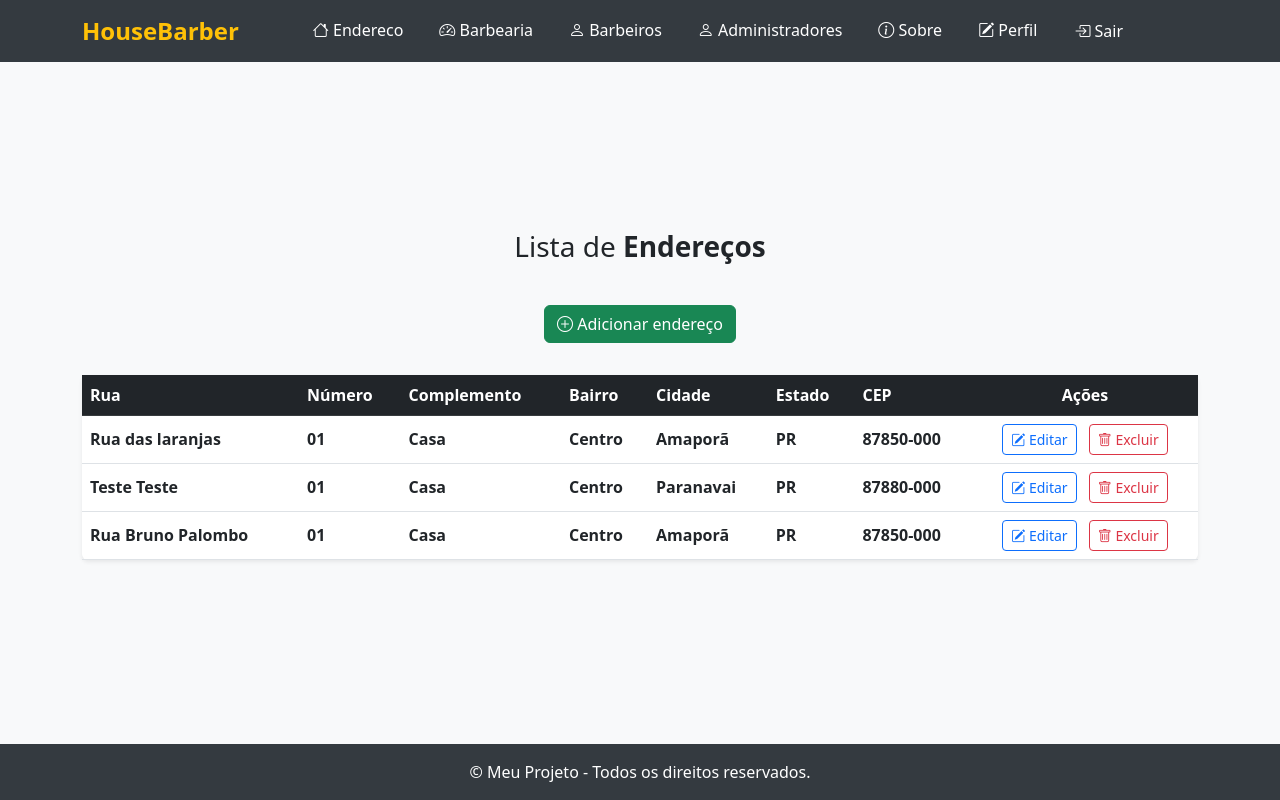
After one commit to JoileJr/meMataDeUmaVez, a Django app: page /listar/endereco/ in a window 1280 px wide. The commit adds this page. Run offline with Django 5.2, Linux system fonts and the light colour scheme; a user stored in the database is signed in; data comes from the database, SQL or seed files in the repository; both versions use the stored data as it was after the commit; some libraries are stand-ins or nearby versions.

Commit message:
crud endereco

```diff
--- a/cadastros/templates/cadastros/form.html
+++ b/cadastros/templates/cadastros/form.html
@@ -30,6 +30,8 @@
 
         $("#id_cpf").mask("000.000.000-00");
         $("#id_cnpj").mask("00.000.000/0000-00");
+        $("#id_cep").mask("00000-000");
+        $("#id_estado").mask("AA");
         var SPMaskBehavior = function (val) {
             return val.replace(/\D/g, '').length === 11 ? '(00) 0 0000-0000' : '(00) 0000-00009';
         },
--- /dev/null
+++ b/cadastros/templates/listas/endereco.html
@@ -0,0 +1,58 @@
+{% extends "paginas/modelo.html" %}
+
+{% block conteudo %}
+<h3>
+    Lista de <b>Endereços</b>
+</h3>
+
+<hr>
+
+<div class="d-flex justify-content-center mb-3">
+    <a class="btn btn-success mb-3" href="{% url 'cadastrar-endereco' %}">
+        <i class="bi bi-plus-circle"></i> Adicionar endereço
+    </a>
+</div>
+
+<table class="table table-hover align-middle shadow-sm rounded bg-white">
+    <thead class="table-dark">
+        <tr>
+            <th scope="col">Rua</th>
+            <th scope="col">Número</th>
+            <th scope="col">Complemento</th>
+            <th scope="col">Bairro</th>
+            <th scope="col">Cidade</th>
+            <th scope="col">Estado</th>
+            <th scope="col">CEP</th>
+            <th scope="col" class="text-center">Ações</th>
+        </tr>
+    </thead>
+    <tbody>
+        {% for object in object_list %}
+            <tr>
+                <td class="fw-semibold">{{ object.rua }}</td>
+                <td class="fw-semibold">{{ object.numero }}</td>
+                <td class="fw-semibold">{{ object.complemento }}</td>
+                <td class="fw-semibold">{{ object.bairro }}</td>
+                <td class="fw-semibold">{{ object.cidade }}</td>
+                <td class="fw-semibold">{{ object.estado }}</td>
+                <td class="fw-semibold">{{ object.cep }}</td>
+                <td class="text-center">
+                    <a class="btn btn-outline-primary btn-sm me-2" href="{% url 'editar-endereco' object.pk %}">
+                        <i class="bi bi-pencil-square"></i> Editar
+                    </a>
+                    <a class="btn btn-outline-danger btn-sm" href="{% url 'excluir-endereco' object.pk %}">
+                        <i class="bi bi-trash"></i> Excluir
+                    </a>
+                </td>
+            </tr>
+        {% empty %}
+            <tr>
+                <td colspan="8" class="text-center text-muted py-4">
+                    <i class="bi bi-exclamation-circle"></i> Nenhum endereço encontrado.
+                </td>
+            </tr>
+        {% endfor %}
+    </tbody>
+</table>
+
+{% endblock %}
--- a/cadastros/urls.py
+++ b/cadastros/urls.py
@@ -2,16 +2,17 @@ from django.urls import path
 
 from .views import EnderecoCreateView, BarbeariaCreateView, BarbeariaUpdateView, EnderecoUpdateView, EnderecoDeleteView, BarbeariaDeleteView, BarbeariaListView
 from .views import AdministradorCreateView, AdministradorUpdateView, AdministradorDeleteView, AdministradorListView
-from .views import BarbeiroCreateView, BarbeiroUpdateView, BarbeiroDeleteView, BarbeiroListView
+from .views import BarbeiroCreateView, BarbeiroUpdateView, BarbeiroDeleteView, BarbeiroListView, EnderecoListView
 
 urlpatterns = [
     path('cadastrar/endereco/', EnderecoCreateView.as_view(), name='cadastrar-endereco'),
     path('editar/endereco/<int:pk>/', EnderecoUpdateView.as_view(), name='editar-endereco'),
+    path('listar/endereco/', EnderecoListView.as_view(), name='endereco-lista' ),
+    path('excluir/endereco/<int:pk>/', EnderecoDeleteView.as_view(), name='excluir-endereco'),
+
     path('excluir/barbearia/<int:pk>/', BarbeariaDeleteView.as_view(), name='excluir-barbearia'),
-
     path('cadastrar/barbearia/', BarbeariaCreateView.as_view(), name='cadastrar-barbearia'),
     path('editar/barbearia/<int:pk>/', BarbeariaUpdateView.as_view(), name='editar-barbearia'),
-    path('excluir/endereco/<int:pk>/', EnderecoDeleteView.as_view(), name='excluir-endereco'),
     path('listar/barbearias/', BarbeariaListView.as_view(), name='barbearia-lista' ),
 
     path('cadastrar/administrador/', AdministradorCreateView.as_view(), name='cadastrar-admin'),
--- a/cadastros/views.py
+++ b/cadastros/views.py
@@ -8,9 +8,17 @@ from django.contrib.auth.mixins import LoginRequiredMixin
 from braces.views import GroupRequiredMixin
 
 ## Create views ##
+class EnderecoListView(LoginRequiredMixin, ListView):
+    login_url = reverse_lazy('endereco-lista')
+    model = Endereco
+    template_name = 'listas/endereco.html'
+    context_object_name = 'enderecos'
+
+    def get_queryset(self):
+        return Endereco.objects.filter(usuario=self.request.user)
 
 class EnderecoCreateView(LoginRequiredMixin, CreateView):
-    login_url = reverse_lazy('login')
+    login_url = reverse_lazy('endereco-lista')
     model = Endereco
     fields = ['rua', 'numero', 'complemento', 'bairro', 'cidade', 'estado', 'cep']
     template_name = 'cadastros/form.html'
@@ -25,7 +33,7 @@ class EnderecoCreateView(LoginRequiredMixin, CreateView):
         return url_sucesso
 
 class EnderecoUpdateView(LoginRequiredMixin, UpdateView):
-    login_url = reverse_lazy('login')
+    login_url = reverse_lazy('endereco-lista')
     model = Endereco
     fields = ['rua', 'numero', 'complemento', 'bairro', 'cidade', 'estado', 'cep']
     template_name = 'cadastros/form.html'
--- a/paginas/templates/paginas/modelo.html
+++ b/paginas/templates/paginas/modelo.html
@@ -60,7 +60,7 @@
           <ul class="navbar-nav">
             {% if user.is_authenticated %}
               <li class="nav-item">
-                <a class="nav-link" href="{% url 'index' %}"><i class="bi bi-house"></i> Início</a>
+                <a class="nav-link" href="{% url 'endereco-lista' %}"><i class="bi bi-house"></i> Endereco</a>
               </li>
               <li class="nav-item">
                 <a class="nav-link" href="{% url 'barbearia-lista' %}"><i class="bi bi-speedometer2"></i> Barbearia</a>
```
Also changed, not shown: db.sqlite3.
